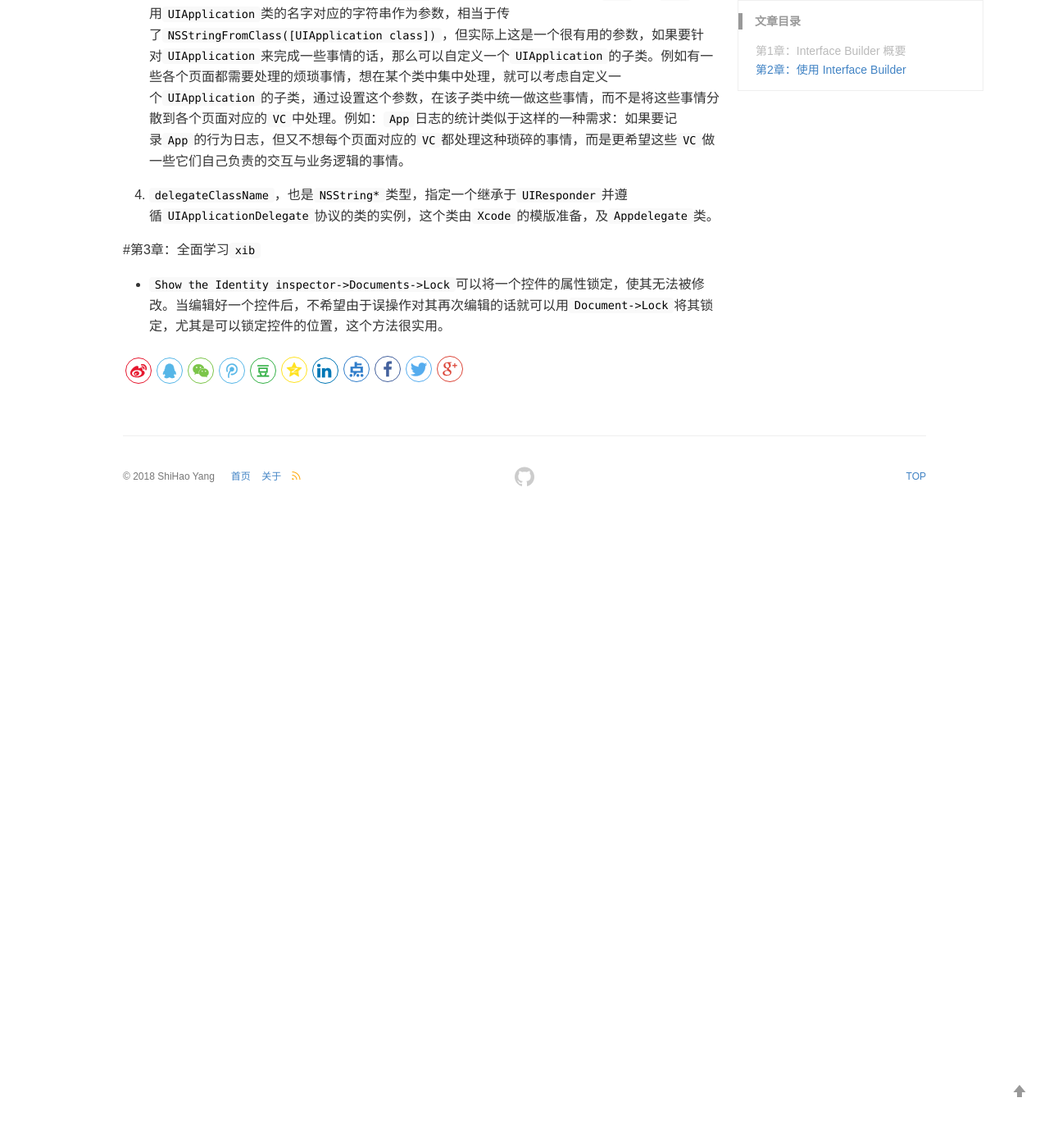
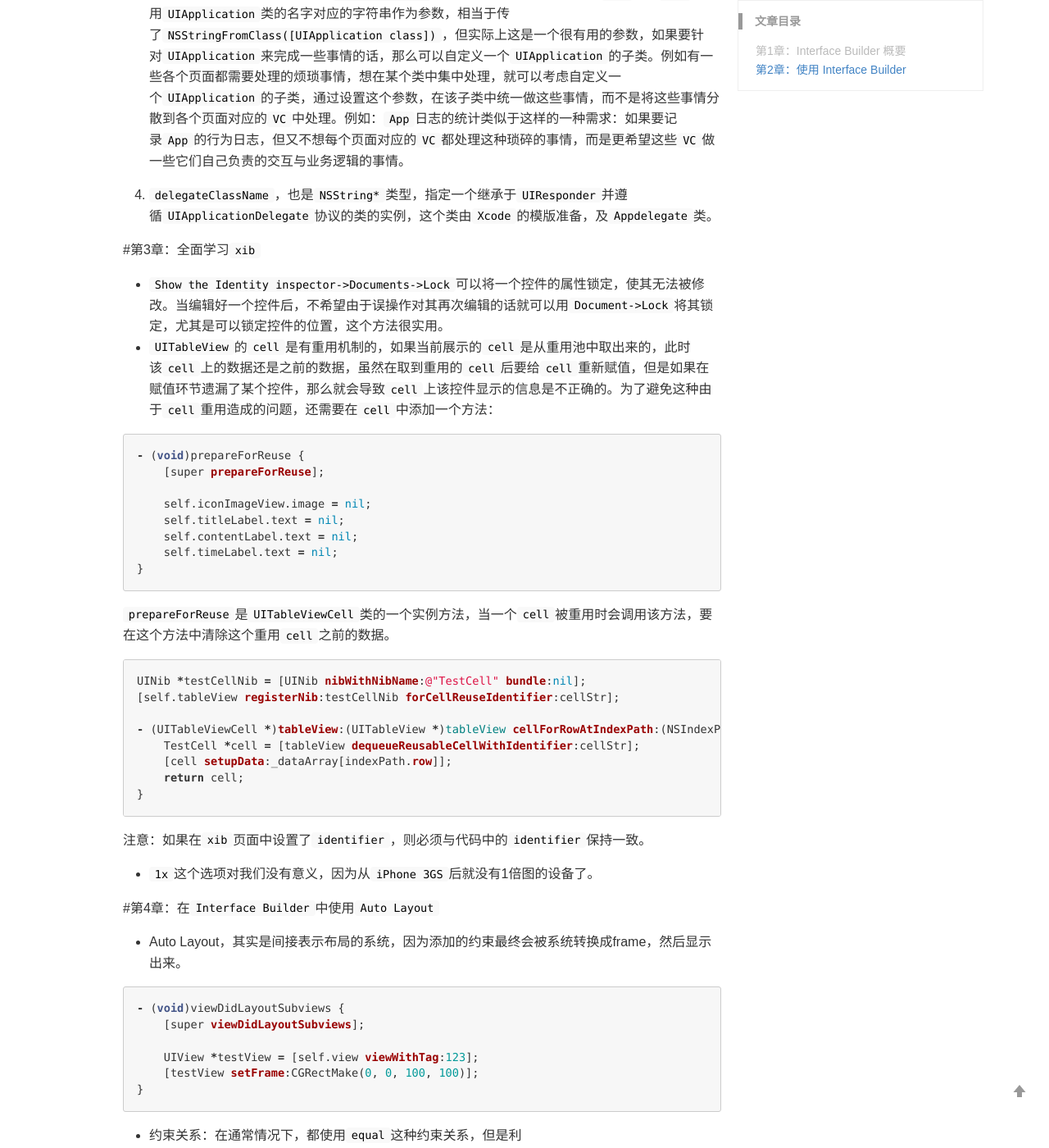
Before and after one commit to hao1993/hao1993.github.io, a Jekyll site: the page built from _posts/2018-11-29-iOS-UI-开发捷径.md, in a window 1280 px wide and 1400 px high, scrolled down 1672 px. Shown: the whole window at 82% size. Built offline with Jekyll 4.4.1, drawn with Linux system fonts in a browser that asks for light colours; comment, search, counter and statistics services are not loaded; before the commit the page ends 2302 px from its top, so only the background shows below that; some of the changed text lies outside the part shown.

Commit message:
IB Auto Layout

````diff
--- a/_posts/2018-11-29-iOS-UI-开发捷径.md
+++ b/_posts/2018-11-29-iOS-UI-开发捷径.md
@@ -54,3 +54,67 @@
 #第3章：全面学习`xib`
 
 - `Show the Identity inspector->Documents->Lock`可以将一个控件的属性锁定，使其无法被修改。当编辑好一个控件后，不希望由于误操作对其再次编辑的话就可以用`Document->Lock`将其锁定，尤其是可以锁定控件的位置，这个方法很实用。
+- `UITableView`的`cell`是有重用机制的，如果当前展示的`cell`是从重用池中取出来的，此时该`cell`上的数据还是之前的数据，虽然在取到重用的`cell`后要给`cell`重新赋值，但是如果在赋值环节遗漏了某个控件，那么就会导致`cell`上该控件显示的信息是不正确的。为了避免这种由于`cell`重用造成的问题，还需要在`cell`中添加一个方法：
+
+```objective-c
+- (void)prepareForReuse {
+    [super prepareForReuse];
+
+    self.iconImageView.image = nil;
+    self.titleLabel.text = nil;
+    self.contentLabel.text = nil;
+    self.timeLabel.text = nil;
+}
+```
+
+`prepareForReuse`是`UITableViewCell`类的一个实例方法，当一个`cell`被重用时会调用该方法，要在这个方法中清除这个重用`cell`之前的数据。
+
+```objective-c
+UINib *testCellNib = [UINib nibWithNibName:@"TestCell" bundle:nil];
+[self.tableView registerNib:testCellNib forCellReuseIdentifier:cellStr];
+
+- (UITableViewCell *)tableView:(UITableView *)tableView cellForRowAtIndexPath:(NSIndexPath *)indexPath {
+    TestCell *cell = [tableView dequeueReusableCellWithIdentifier:cellStr];
+    [cell setupData:_dataArray[indexPath.row]];
+    return cell;
+}
+```
+
+注意：如果在`xib`页面中设置了`identifier`，则必须与代码中的`identifier`保持一致。
+
+- `1x`这个选项对我们没有意义，因为从`iPhone 3GS`后就没有1倍图的设备了。
+
+#第4章：在`Interface Builder`中使用`Auto Layout`
+
+- Auto Layout，其实是间接表示布局的系统，因为添加的约束最终会被系统转换成frame，然后显示出来。
+
+```objective-c
+- (void)viewDidLayoutSubviews {
+    [super viewDidLayoutSubviews];
+
+    UIView *testView = [self.view viewWithTag:123];
+    [testView setFrame:CGRectMake(0, 0, 100, 100)];
+}
+```
+
+- 约束关系：在通常情况下，都使用`equal`这种约束关系，但是利用`lessThanOrEqual`和`greaterThanOrEqual`可以完成更灵活、更复杂的布局，典型的应用就是限制`Label`能够显示的最大行高。
+
+```objective-c
+public enum NSLayoutRelation : Int {
+    case lessThanOrEqual
+    case equal
+    case greaterThanOrEqual
+}
+```
+
+- 回到从上面6个约束中选择4个的问题，系统会挑选4个优先级最高的约束来确定`view`的布局。如果优先级都相同的话，系统会随机挑选4个。我们可以通过设置约束的优先级来达到布局复杂`UI`的目的。
+
+  ```objective-c
+   UILayoutPriorityRequired = 1000
+   UILayoutPriorityDefaultHigh = 750
+   UILayoutPriorityDefaultLow = 250
+   UILayoutPriorityFittingSizeLevel = 50
+  ```
+
+- `Update frames` 是一个非常有用且常用的功能，它可以用`Auto Layout`时不用去设置`View`的`frame`，而是直接设置想要的约束，然后点击`Update frames`按钮，`View`的`frame`就与约束设置的条件保持一致了，所以它可以大大提高在`IB`中设置`Auto Layout`的效率。
+- 个人认为，在`IB`中设置约束的优点是简单、方便、快捷，不需要代码。如果非要说有缺点的话，笔者认为是在`IB`中使用`Auto Layout`太简单了，以至于不能系统、全面、深刻地学习`Auto Layout`，因为`IB`屏蔽了好多`Auto Layout`的细节。
````
